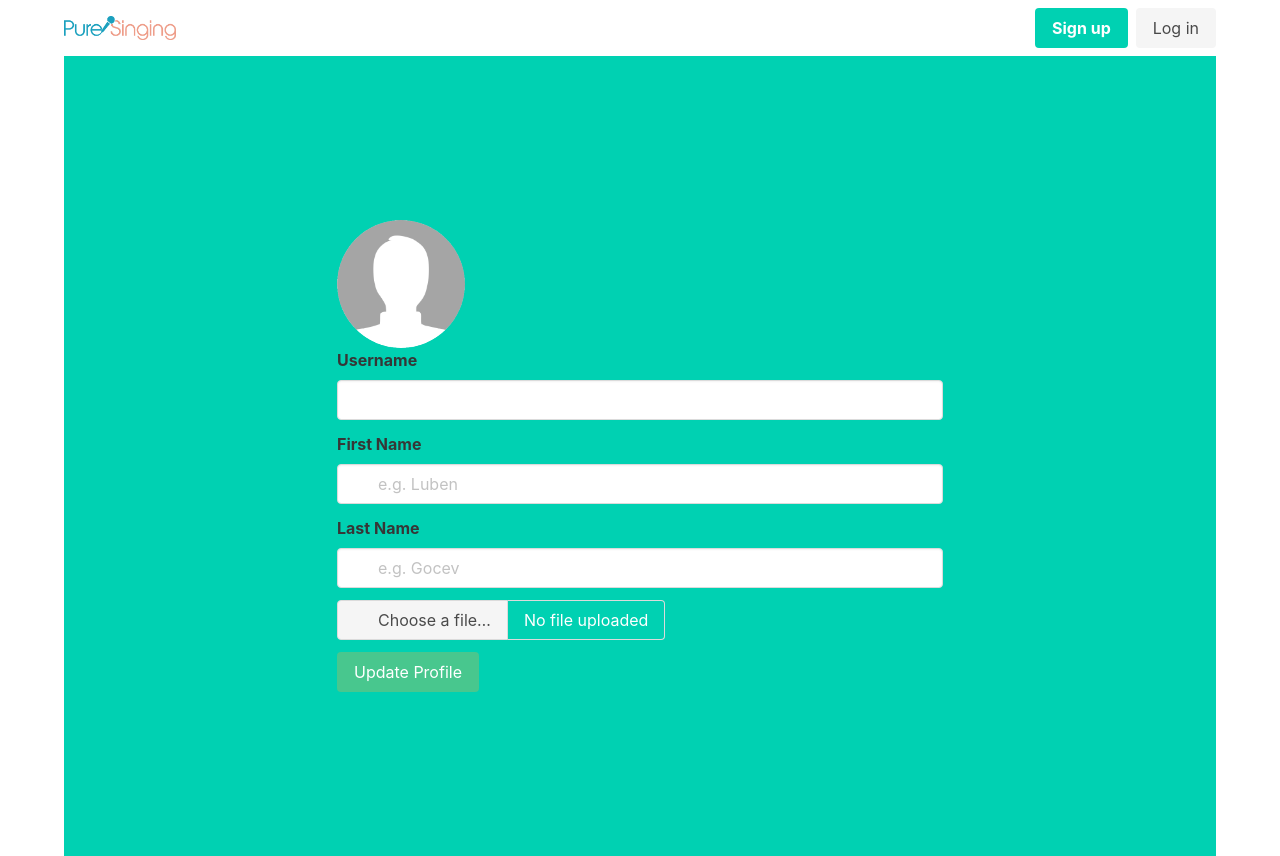
After one commit to Srednogorie/singing, a Django app: template templates/profile.html in a window 1280 px wide. The commit adds this page. Run offline with Django 3.2, Linux system fonts and the light colour scheme; the template is opened without the code that fills it, so the values that code supplies are empty; some libraries are stand-ins or nearby versions.

Commit message:
Improve frontend.

```diff
--- a/songs/apps.py
+++ b/songs/apps.py
@@ -3,3 +3,6 @@ from django.apps import AppConfig
 
 class SongsConfig(AppConfig):
     name = 'songs'
+
+    def ready(self):
+        import songs.signals
--- a/songs/models.py
+++ b/songs/models.py
@@ -15,6 +15,7 @@ class CustomUser(AbstractBaseUser, PermissionsMixin):
     is_staff = models.BooleanField(default=False)
     is_active = models.BooleanField(default=True)
     date_joined = models.DateTimeField(default=timezone.now)
+    avatar = models.ImageField(upload_to='profile_pics/', blank=True)
 
     USERNAME_FIELD = 'email'
     REQUIRED_FIELDS = []
@@ -27,6 +28,7 @@ class CustomUser(AbstractBaseUser, PermissionsMixin):
 
 class Song(models.Model):
     name = models.CharField(max_length=200)
+    band = models.CharField(max_length=200)
     lyrics = models.TextField()
     video = EmbedVideoField()
     created = models.DateTimeField(auto_now_add=True)
--- a/templates/partials/navbar.html
+++ b/templates/partials/navbar.html
@@ -1,7 +1,7 @@
 {% load static %}
 <nav class="navbar" role="navigation" aria-label="main navigation">
   <div class="navbar-brand">
-    <a class="navbar-item" href="https://bulma.io">
+    <a class="navbar-item" href="{% url 'index' %}">
       <img src="{% static 'images/logo.png' %}" width="112" height="28">
     </a>
 
@@ -15,7 +15,7 @@
   <div id="navbarBasicExample" class="navbar-menu">
     <div class="navbar-start">
       {% if user.is_authenticated %}
-      <a class="navbar-item">
+      <a class="navbar-item" href="{% url 'user-profile' user.pk %}">
         Profile
       </a>
 
@@ -32,7 +32,7 @@
             <strong>Log out</strong>
           </a>
           {% else %}
-          <a class="button is-primary">
+          <a class="button is-primary" href="{% url 'signup' %}">
             <strong>Sign up</strong>
           </a>
           <a class="button is-light" href="{% url 'login' %}">
--- /dev/null
+++ b/templates/profile.html
@@ -0,0 +1,85 @@
+{% extends 'base.html' %}
+
+{% block content %}
+{% load static %}
+
+<section class="hero is-primary is-fullheight">
+  <div class="hero-body">
+    <div class="container">
+      <div class="columns is-centered">
+        <div class="column is-6-tablet is-6-desktop is-7-widescreen">
+          <figure class="image is-128x128 is-center">
+            {% if user.avatar %}
+                <img class="is-rounded" src="{{user.avatar.url}}">
+            {% else %}
+                <img class="is-rounded" src="{% static 'images/missing_avatar.png' %}">
+            {% endif %}
+          </figure>
+          <form class="control" action="" class="box" method="POST" enctype='multipart/form-data'>{% csrf_token %}
+            <div id="login-error">
+                {{ form.non_field_errors }}
+            </div>
+            <div class="field">
+              <label for="" class="label">Username</label>
+              <div class="control has-icons-left">
+                <input value="{{ form.username.value }}" class="input" type="text" name="username" required id="id_username" maxlength="254" autocomplete="username">
+                <span class="icon is-small is-left">
+                  <i class="fa fa-envelope"></i>
+                </span>
+              </div>
+            </div>
+            <div class="field">
+              <label for="" class="label">First Name</label>
+              <div class="control has-icons-left">
+                <input value="{{ form.first_name.value }}" class="input" type="text" placeholder="e.g. Luben" name="first_name" required id="id_first_name" maxlength="254" autocomplete="first_name">
+                <span class="icon is-small is-left">
+                  <i class="fa fa-envelope"></i>
+                </span>
+              </div>
+            </div>
+            <div class="field">
+              <label for="" class="label">Last Name</label>
+              <div class="control has-icons-left">
+                <input value="{{ form.last_name.value }}" class="input" type="text" placeholder="e.g. Gocev" name="last_name" required id="id_last_name" maxlength="254" autocomplete="last_name">
+                <span class="icon is-small is-left">
+                  <i class="fa fa-envelope"></i>
+                </span>
+              </div>
+            </div>
+            <div id="profile-image" class="file has-name field">
+              <label class="file-label">
+                <input class="file-input" type="file" name="avatar" id="id_avatar" accept="image/*">
+                <span class="file-cta">
+                  <span class="file-icon">
+                    <i class="fas fa-upload"></i>
+                  </span>
+                  <span class="file-label">
+                    Choose a file…
+                  </span>
+                </span>
+                <span class="file-name">
+                    No file uploaded
+                </span>
+              </label>
+            </div>
+            <div class="field">
+              <button class="button is-success">
+                Update Profile
+              </button>
+            </div>
+          </form>
+        </div>
+      </div>
+    </div>
+  </div>
+</section>
+<script>
+  const fileInput = document.querySelector('#profile-image input[type=file]');
+  fileInput.onchange = () => {
+    if (fileInput.files.length > 0) {
+      const fileName = document.querySelector('#profile-image .file-name');
+      fileName.textContent = fileInput.files[0].name;
+    }
+  }
+</script>
+{% endblock content %}
```
Also changed, not shown: songs/forms.py (added, +21 -0 lines), songs/signals.py (added, +27 -0 lines), songs/urls.py (+6 -1 lines), songs/views.py (+31 -3 lines), templates/index.html (+48 -9 lines), templates/registration/login.html (+27 -17 lines), templates/registration/signup.html (added, +79 -0 lines), songs/migrations/0004_customuser_user_avatar.py (added), songs/migrations/0005_auto_20201121_1336.py (added), songs/migrations/0006_song_band.py (added), static/images/missing_avatar.png (added).
